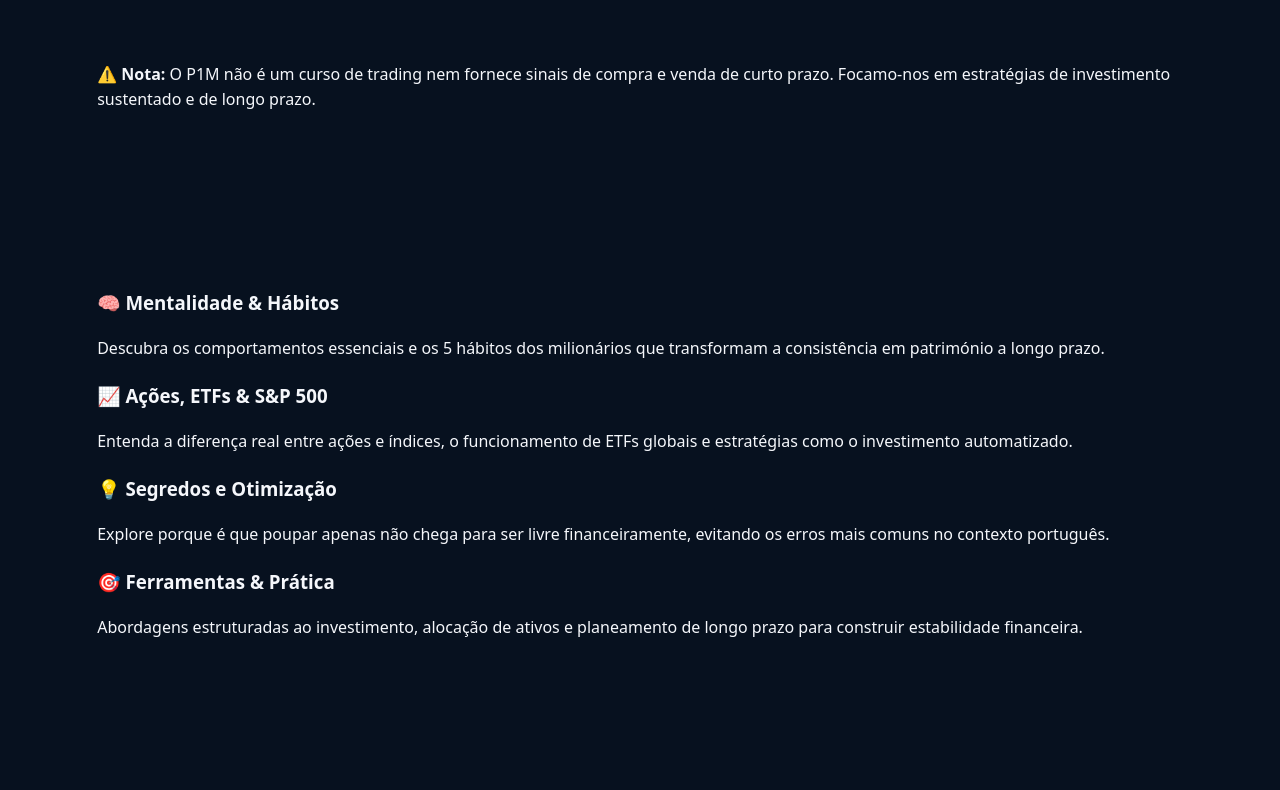
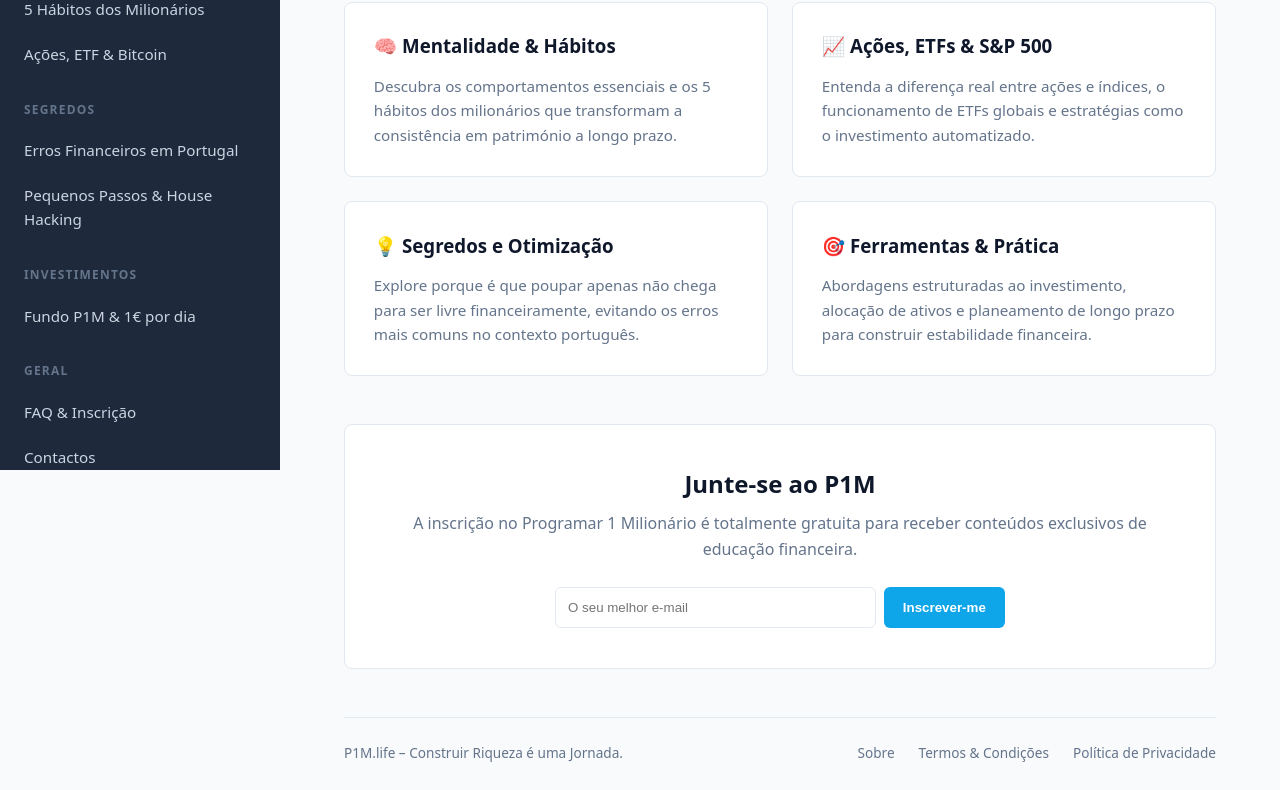
Before and after one commit to jaaZFreddy/website, a plain HTML site: page index.html in a window 1280 px wide. Shown: the part 330-1120 px from the top of the page. Drawn offline with Linux system fonts and the light colour scheme; files that its build step writes are made by us from their sources.

Commit message:
Update style.css

```diff
--- a/css/style.css
+++ b/css/style.css
@@ -1 +1,247 @@
-:root{--bg:#07111f;--panel:#0d1b2e;--text:#f5f7fb;--muted:#a9b6c7;--gold:#f2c14e;--line:#26354a}*{box-sizing:border-box}body{margin:0;font-family:system-ui,sans-serif;background:var(--bg);color:var(--text);line-height:1.6}a{color:inherit;text-decoration:none}.logo{font-size:28px;font-weight:900}.logo span,small,span{color:var(--gold)}header{height:76px;padding:0 4%;display:flex;align-items:center;gap:35px;border-bottom:1px solid var(--line);position:sticky;top:0;background:#07111fee}nav{display:flex;gap:22px;flex-wrap:wrap;font-size:14px}nav a:hover{color:var(--gold)}main{max-width:1180px;margin:auto}.hero{padding:110px 4% 90px}.hero h1{font-size:clamp(48px,7vw,82px);line-height:1;letter-spacing:-3px;max-width:850px}.hero p{font-size:22px;color:var(--muted);margin:25px 0}.button{display:inline-block;background:var(--gold);color:#101722;padding:13px 20px;border-radius:30px;font-weight:800}section{padding:70px 4%}h2{font-size:44px;line-height:1.1}.cards{display:grid;grid-template-columns:repeat(3,1fr);gap:18px}.cards a{background:var(--panel);border:1px solid var(--line);border-radius:20px;padding:28px}.cards b{font-size:21px}.cards p,footer p{color:var(--muted)}footer{border-top:1px solid var(--line);padding:35px 4%;margin-top:40px}@media(max-width:800px){header{height:auto;padding:18px 4%;flex-wrap:wrap}nav{width:100%;gap:14px}.cards{grid-template-columns:1fr}.hero{padding-top:70px}}
+:root {
+  --primary: #0ea5e9;
+  --primary-dark: #0284c7;
+  --bg-dark: #0f172a;
+  --sidebar-bg: #1e293b;
+  --text-main: #334155;
+  --text-muted: #64748b;
+  --bg-light: #f8fafc;
+  --border: #e2e8f0;
+  --font: system-ui, -apple-system, BlinkMacSystemFont, 'Segoe UI', Roboto, sans-serif;
+}
+
+* {
+  margin: 0;
+  padding: 0;
+  box-sizing: border-box;
+}
+
+html {
+  scroll-behavior: smooth;
+}
+
+body {
+  font-family: var(--font);
+  color: var(--text-main);
+  background-color: var(--bg-light);
+  line-height: 1.6;
+}
+
+/* Layout Geral (Sidebar + Conteúdo) */
+.site-layout {
+  display: flex;
+  min-height: 100vh;
+}
+
+/* --- Sidebar --- */
+.sidebar {
+  width: 280px;
+  background-color: var(--sidebar-bg);
+  color: #fff;
+  position: fixed;
+  height: 100vh;
+  overflow-y: auto;
+  padding: 2rem 1.5rem;
+  display: flex;
+  flex-direction: column;
+}
+
+.sidebar-brand h2 {
+  font-size: 1.8rem;
+  color: #fff;
+  letter-spacing: 1px;
+}
+
+.sidebar-brand p {
+  font-size: 0.8rem;
+  color: #94a3b8;
+  margin-top: 0.2rem;
+  margin-bottom: 2rem;
+}
+
+.sidebar-nav {
+  display: flex;
+  flex-direction: column;
+  gap: 0.5rem;
+}
+
+.sidebar-nav a {
+  color: #cbd5e1;
+  text-decoration: none;
+  font-size: 0.95rem;
+  padding: 0.4rem 0;
+  transition: color 0.2s;
+}
+
+.sidebar-nav a:hover, .sidebar-nav a.active {
+  color: var(--primary);
+}
+
+.nav-category {
+  font-size: 0.75rem;
+  text-transform: uppercase;
+  letter-spacing: 1.2px;
+  color: #64748b;
+  margin-top: 1.2rem;
+  margin-bottom: 0.3rem;
+  font-weight: 700;
+}
+
+/* --- Conteúdo Principal --- */
+.main-content {
+  margin-left: 280px;
+  flex: 1;
+  padding: 3rem 4rem;
+  max-width: 1000px;
+}
+
+.content-header h1 {
+  font-size: 2.5rem;
+  color: var(--bg-dark);
+  margin-bottom: 0.5rem;
+}
+
+.subtitle {
+  font-size: 1.15rem;
+  color: var(--text-muted);
+  margin-bottom: 2rem;
+}
+
+/* Aviso */
+.card-notice {
+  background: #e0f2fe;
+  border-left: 4px solid var(--primary);
+  padding: 1rem 1.2rem;
+  border-radius: 4px;
+  margin-bottom: 2.5rem;
+  font-size: 0.95rem;
+  color: #0369a1;
+}
+
+/* Grelha de Artigos/Tópicos */
+.content-grid {
+  display: grid;
+  grid-template-columns: repeat(auto-fit, minmax(320px, 1fr));
+  gap: 1.5rem;
+  margin-bottom: 3rem;
+}
+
+.content-card {
+  background: #fff;
+  border: 1px solid var(--border);
+  padding: 1.8rem;
+  border-radius: 8px;
+  transition: transform 0.2s, box-shadow 0.2s;
+}
+
+.content-card:hover {
+  transform: translateY(-3px);
+  box-shadow: 0 10px 15px -3px rgba(0,0,0,0.05);
+}
+
+.content-card h3 {
+  margin-bottom: 0.8rem;
+  color: var(--bg-dark);
+}
+
+.content-card p {
+  color: var(--text-muted);
+  font-size: 0.95rem;
+}
+
+/* Secção de Inscrição */
+.subscribe-section {
+  background: #fff;
+  border: 1px solid var(--border);
+  padding: 2.5rem;
+  border-radius: 8px;
+  text-align: center;
+  margin-bottom: 3rem;
+}
+
+.subscribe-section h2 {
+  margin-bottom: 0.5rem;
+  color: var(--bg-dark);
+}
+
+.subscribe-section p {
+  color: var(--text-muted);
+  margin-bottom: 1.5rem;
+}
+
+.subscribe-box {
+  display: flex;
+  justify-content: center;
+  gap: 0.5rem;
+  max-width: 450px;
+  margin: 0 auto;
+}
+
+.subscribe-box input {
+  flex: 1;
+  padding: 0.75rem;
+  border: 1px solid var(--border);
+  border-radius: 6px;
+  outline: none;
+}
+
+.btn-submit {
+  background-color: var(--primary);
+  color: #fff;
+  border: none;
+  padding: 0 1.2rem;
+  border-radius: 6px;
+  font-weight: 600;
+  cursor: pointer;
+  transition: background 0.2s;
+}
+
+.btn-submit:hover {
+  background-color: var(--primary-dark);
+}
+
+/* Rodapé */
+.main-footer {
+  border-top: 1px solid var(--border);
+  padding-top: 1.5rem;
+  display: flex;
+  justify-content: space-between;
+  align-items: center;
+  font-size: 0.85rem;
+  color: var(--text-muted);
+}
+
+.footer-links {
+  display: flex;
+  gap: 1.5rem;
+}
+
+.footer-links a {
+  color: var(--text-muted);
+  text-decoration: none;
+}
+
+.footer-links a:hover {
+  color: var(--primary);
+}
+
+/* Responsividade para Telemóveis */
+@media (max-width: 900px) {
+  .site-layout {
+    flex-direction: column;
+  }
+  .sidebar {
+    position: relative;
+    width: 100%;
+    height: auto;
+  }
+  .main-content {
+    margin-left: 0;
+    padding: 2rem 1.5rem;
+  }
+  .main-footer {
+    flex-direction: column;
+    gap: 1rem;
+    text-align: center;
+  }
+}
```
